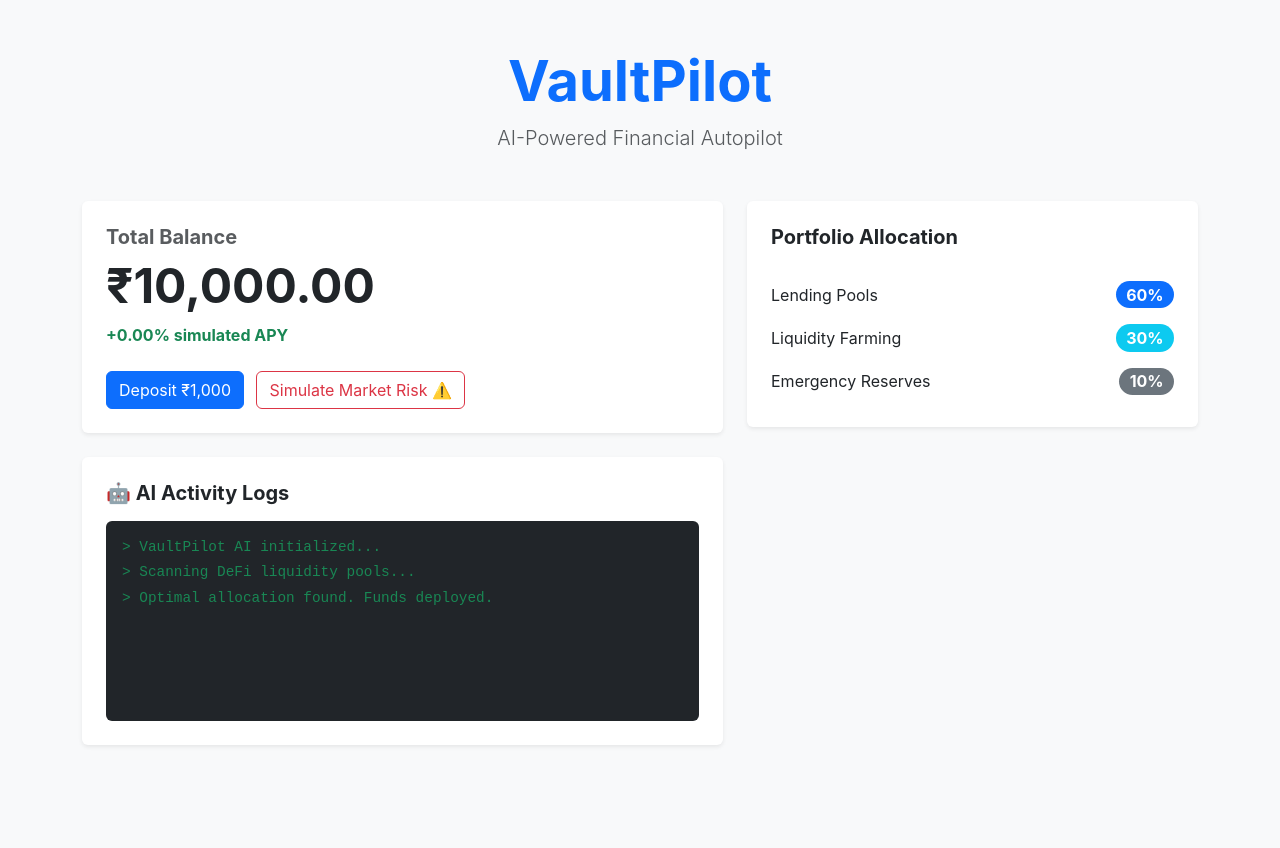
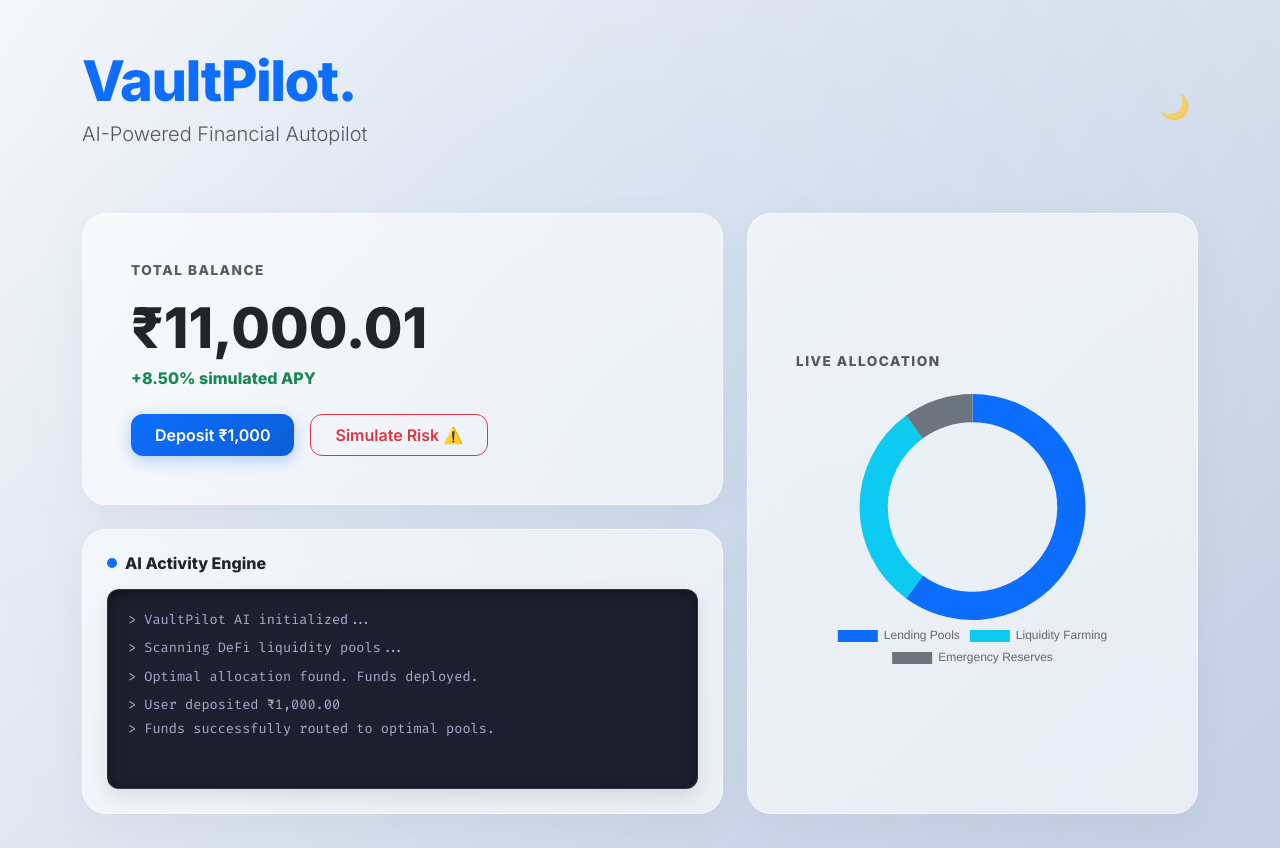
Before and after one commit to arkajctrl/VaultPilot-Simulation, a website: page index.html in a window 1280 px wide. Both pictures are taken after a click on the button "Deposit ₹1,000". Before the commit the page ends 800 px from the top, so only its background shows below. Drawn offline with nearby package versions, Linux system fonts and the light colour scheme.

Commit message:
Initial commit: VaultPilot Dark Mode

```diff
--- a/app.js
+++ b/app.js
@@ -0,0 +1,129 @@
+// VaultPilot - AI Frontend Linked to Gemini Backend
+
+let balance = 10000.00;
+let baseApy = 8.5;
+
+const balanceElement = document.getElementById('total-balance');
+const growthElement = document.getElementById('growth-rate');
+const aiLogsElement = document.getElementById('ai-logs');
+const depositBtn = document.getElementById('deposit-btn');
+const riskBtn = document.getElementById('risk-btn');
+const darkModeBtn = document.getElementById('dark-mode-toggle');
+
+// --- DARK MODE TOGGLE ---
+let isDark = false;
+
+darkModeBtn.addEventListener('click', () => {
+    isDark = !isDark;
+
+    // 1. Tell Bootstrap to switch themes
+    document.documentElement.setAttribute('data-bs-theme', isDark ? 'dark' : 'light');
+
+    // 2. Change the button icon
+    darkModeBtn.innerText = isDark ? '☀️' : '🌙';
+
+    // 3. Update Chart.js text colors so they stay readable
+    portfolioChart.options.plugins.legend.labels.color = isDark ? '#ffffff' : '#666';
+    portfolioChart.update();
+});
+
+// --- CHART.JS INITIALIZATION ---
+const ctx = document.getElementById('portfolioChart').getContext('2d');
+let portfolioChart = new Chart(ctx, {
+    type: 'doughnut',
+    data: {
+        labels: ['Lending Pools', 'Liquidity Farming', 'Emergency Reserves'],
+        datasets: [{
+            data: [60, 30, 10], // Starting allocation
+            backgroundColor: ['#0d6efd', '#0dcaf0', '#6c757d'], // Blue, Light Blue, Grey
+            borderWidth: 0
+        }]
+    },
+    options: {
+        responsive: true,
+        cutout: '75%', // Makes the ring thinner and more modern
+        plugins: {
+            legend: {
+                position: 'bottom',
+                labels: {
+                    color: '#666' // Default light mode color
+                }
+            }
+        }
+    }
+});
+
+function formatCurrency(amount) {
+    return '₹' + amount.toLocaleString('en-IN', { minimumFractionDigits: 2, maximumFractionDigits: 2 });
+}
+
+function addLog(message, isWarning = false) {
+    const p = document.createElement('p');
+    p.className = 'mb-1';
+    p.innerText = `> ${message}`;
+    if (isWarning) p.classList.add('text-warning');
+    aiLogsElement.appendChild(p);
+    aiLogsElement.scrollTop = aiLogsElement.scrollHeight;
+}
+
+function simulateGrowth() {
+    const growthAmount = balance * (baseApy / 100) / 365 / 24 / 60;
+    balance += growthAmount;
+    balanceElement.innerText = formatCurrency(balance);
+}
+
+balanceElement.innerText = formatCurrency(balance);
+growthElement.innerText = `+${baseApy.toFixed(2)}% simulated APY`;
+setInterval(simulateGrowth, 2000);
+
+depositBtn.addEventListener('click', () => {
+    balance += 1000;
+    balanceElement.innerText = formatCurrency(balance);
+    addLog("User deposited ₹1,000.00");
+    addLog("Funds successfully routed to optimal pools.");
+});
+
+// --- THE REAL AI CONNECTION ---
+riskBtn.addEventListener('click', async () => {
+    addLog("⚠️ ALERT: High volatility detected in Liquidity Farming pools!", true);
+    addLog("Contacting Gemini AI for emergency reallocation...", false);
+    riskBtn.disabled = true;
+
+    try {
+        const response = await fetch('http://localhost:3000/api/rebalance', {
+            method: 'POST',
+            headers: { 'Content-Type': 'application/json' },
+            body: JSON.stringify({ currentMarketState: "Massive drop in liquidity and high volatility in farming pools." })
+        });
+
+        if (!response.ok) throw new Error("Backend connection failed");
+
+        const aiDecision = await response.json();
+        addLog(aiDecision.explanation, true);
+
+        // --- UPDATE THE CHART SMOOTHLY ---
+        // 1. Change the numbers
+        portfolioChart.data.datasets[0].data = [
+            aiDecision.lending_pool,
+            aiDecision.liquidity_farming,
+            aiDecision.emergency_reserves
+        ];
+
+        // 2. Change the colors to show "Safety Mode" (Green, Red, Grey)
+        portfolioChart.data.datasets[0].backgroundColor = ['#198754', '#dc3545', '#6c757d'];
+
+        // 3. Trigger the animation
+        portfolioChart.update();
+
+        // Lower the APY safely
+        baseApy = 4.2;
+        growthElement.innerText = `+${baseApy.toFixed(2)}% simulated APY`;
+        growthElement.classList.replace('text-success', 'text-warning');
+
+    } catch (error) {
+        addLog("❌ API Error: Could not reach Gemini.", true);
+        console.error(error);
+    } finally {
+        riskBtn.disabled = false;
+    }
+});
--- a/index.html
+++ b/index.html
@@ -1,69 +1,71 @@
 <!DOCTYPE html>
-<html lang="en">
+<html lang="en" data-bs-theme="light">
 <head>
     <meta charset="UTF-8">
     <meta name="viewport" content="width=device-width, initial-scale=1.0">
     <title>VaultPilot | AI Financial Autopilot</title>
+    <link rel="preconnect" href="https://fonts.googleapis.com">
+    <link rel="preconnect" href="https://fonts.gstatic.com" crossorigin>
+    <link href="https://fonts.googleapis.com/css2?family=Fira+Code:wght@400;500&family=Inter:wght@300;400;600;800&display=swap" rel="stylesheet">
     <link href="https://cdn.jsdelivr.net/npm/bootstrap@5.3.0/dist/css/bootstrap.min.css" rel="stylesheet">
     <link rel="stylesheet" href="style.css">
 </head>
-<body class="bg-light">
-    <div class="container mt-5">
-        <header class="mb-5 text-center">
-            <h1 class="display-4 fw-bold text-primary">VaultPilot</h1>
-            <p class="lead text-muted">AI-Powered Financial Autopilot</p>
+<body>
+    <div class="bg-gradient-overlay"></div>
+
+    <div class="container mt-5 position-relative z-1">
+        <header class="mb-5 d-flex justify-content-between align-items-center">
+            <div>
+                <h1 class="display-4 fw-bolder text-primary tracking-tight mb-0">VaultPilot.</h1>
+                <p class="lead text-muted mt-1 fw-light">AI-Powered Financial Autopilot</p>
+            </div>
+            <button class="btn border-0 shadow-none p-2" id="dark-mode-toggle" title="Toggle Dark Mode" style="font-size: 1.5rem; background: transparent;">
+                🌙
+            </button>
         </header>
 
-        <div class="row">
+        <div class="row g-4">
             <div class="col-md-7">
-                <div class="card shadow-sm mb-4 border-0">
-                    <div class="card-body p-4">
-                        <h5 class="card-title text-muted fw-bold">Total Balance</h5>
-                        <h2 class="display-5 fw-bold" id="total-balance">₹10,000.00</h2>
-                        <p class="text-success fw-bold" id="growth-rate">+0.00% simulated APY</p>
-                        <div class="mt-4">
-                            <button class="btn btn-primary me-2" id="deposit-btn">Deposit ₹1,000</button>
-                            <button class="btn btn-outline-danger" id="risk-btn">Simulate Market Risk ⚠️</button>
+                <div class="card glass-card mb-4">
+                    <div class="card-body p-5">
+                        <h6 class="text-uppercase text-muted fw-bold tracking-wide mb-3">Total Balance</h6>
+                        <h2 class="display-4 fw-bolder mb-1" id="total-balance">₹10,000.00</h2>
+                        <p class="text-success fw-bold mb-4" id="growth-rate">+0.00% simulated APY</p>
+                        <div class="d-flex gap-3 mt-2">
+                            <button class="btn btn-primary btn-modern px-4 py-2" id="deposit-btn">Deposit ₹1,000</button>
+                            <button class="btn btn-outline-danger btn-modern px-4 py-2" id="risk-btn">Simulate Risk ⚠️</button>
                         </div>
                     </div>
                 </div>
 
-                <div class="card shadow-sm border-0">
+                <div class="card glass-card">
                     <div class="card-body p-4">
-                        <h5 class="card-title fw-bold">🤖 AI Activity Logs</h5>
-                        <div id="ai-logs" class="bg-dark text-success p-3 rounded mt-3" style="height: 200px; overflow-y: auto;">
-                            <p class="mb-1">> VaultPilot AI initialized...</p>
-                            <p class="mb-1">> Scanning DeFi liquidity pools...</p>
-                            <p class="mb-1">> Optimal allocation found. Funds deployed.</p>
+                        <h6 class="fw-bold mb-3 d-flex align-items-center gap-2">
+                            <span class="pulse-dot"></span> AI Activity Engine
+                        </h6>
+                        <div id="ai-logs" class="p-4 rounded-3" style="height: 200px; overflow-y: auto;">
+                            <p class="mb-2">> VaultPilot AI initialized...</p>
+                            <p class="mb-2">> Scanning DeFi liquidity pools...</p>
+                            <p class="mb-2">> Optimal allocation found. Funds deployed.</p>
                         </div>
                     </div>
                 </div>
             </div>
 
             <div class="col-md-5">
-                <div class="card shadow-sm border-0">
-                    <div class="card-body p-4">
-                        <h5 class="card-title fw-bold mb-4">Portfolio Allocation</h5>
-                        <ul class="list-group list-group-flush" id="allocation-list">
-                            <li class="list-group-item d-flex justify-content-between align-items-center border-0 px-0">
-                                Lending Pools
-                                <span class="badge bg-primary rounded-pill fs-6" id="alloc-lending">60%</span>
-                            </li>
-                            <li class="list-group-item d-flex justify-content-between align-items-center border-0 px-0">
-                                Liquidity Farming
-                                <span class="badge bg-info rounded-pill fs-6" id="alloc-farming">30%</span>
-                            </li>
-                            <li class="list-group-item d-flex justify-content-between align-items-center border-0 px-0">
-                                Emergency Reserves
-                                <span class="badge bg-secondary rounded-pill fs-6" id="alloc-reserves">10%</span>
-                            </li>
-                        </ul>
+                <div class="card glass-card h-100">
+                    <div class="card-body p-5 d-flex flex-column align-items-center justify-content-center">
+                        <h6 class="text-uppercase text-muted fw-bold tracking-wide mb-4 w-100 text-start">Live Allocation</h6>
+                        <div class="chart-container w-100 position-relative">
+                            <canvas id="portfolioChart" style="max-height: 280px;"></canvas>
+                        </div>
                     </div>
                 </div>
             </div>
         </div>
     </div>
 
+    <script src="https://cdn.jsdelivr.net/npm/chart.js"></script>
     <script src="app.js"></script>
 </body>
 </html>
--- a/style.css
+++ b/style.css
@@ -1,10 +1,138 @@
-
-#ai-logs p {
-    font-family: 'Courier New', Courier, monospace;
-    font-size: 0.9rem;
+/* --- GLOBAL TYPOGRAPHY & DESIGN --- */
+body {
+    font-family: 'Inter', sans-serif;
+    min-height: 100vh;
+    transition: background-color 0.5s ease;
+    overflow-x: hidden;
 }
 
+.tracking-tight { letter-spacing: -1.5px; }
+.tracking-wide { letter-spacing: 1.5px; font-size: 0.85rem;}
 
+/* --- DYNAMIC BACKGROUNDS --- */
 body {
-    font-family: -apple-system, BlinkMacSystemFont, "Segoe UI", Roboto, "Helvetica Neue", Arial, sans-serif;
+    background: linear-gradient(135deg, #f5f7fa 0%, #c3cfe2 100%);
 }
+
+[data-bs-theme="dark"] body {
+    background: linear-gradient(135deg, #0f172a 0%, #1e293b 100%);
+}
+
+/* Background animated orb/glow effect */
+.bg-gradient-overlay {
+    position: fixed;
+    top: -50%; left: -50%;
+    width: 200%; height: 200%;
+    background: radial-gradient(circle at 50% 50%, rgba(13, 110, 253, 0.05) 0%, transparent 50%);
+    z-index: 0;
+    pointer-events: none;
+}
+
+[data-bs-theme="dark"] .bg-gradient-overlay {
+    background: radial-gradient(circle at 50% 50%, rgba(13, 110, 253, 0.15) 0%, transparent 40%);
+}
+
+/* --- GLASSMORPHISM CARDS --- */
+.glass-card {
+    background: rgba(255, 255, 255, 0.6) !important;
+    backdrop-filter: blur(16px);
+    -webkit-backdrop-filter: blur(16px);
+    border: 1px solid rgba(255, 255, 255, 0.5) !important;
+    border-radius: 24px !important;
+    box-shadow: 0 10px 40px rgba(0, 0, 0, 0.04) !important;
+    transition: transform 0.3s cubic-bezier(0.175, 0.885, 0.32, 1.275), box-shadow 0.3s ease;
+}
+
+.glass-card:hover {
+    transform: translateY(-5px);
+    box-shadow: 0 20px 50px rgba(0, 0, 0, 0.08) !important;
+}
+
+/* Dark Mode Glass */
+[data-bs-theme="dark"] .glass-card {
+    background: rgba(30, 41, 59, 0.6) !important;
+    border: 1px solid rgba(255, 255, 255, 0.08) !important;
+    box-shadow: 0 10px 40px rgba(0, 0, 0, 0.3) !important;
+}
+
+/* --- MODERN BUTTONS --- */
+.btn-modern {
+    border-radius: 12px;
+    font-weight: 600;
+    transition: all 0.2s ease;
+}
+
+.btn-primary.btn-modern {
+    background: linear-gradient(135deg, #0d6efd, #0b5ed7);
+    border: none;
+    box-shadow: 0 4px 15px rgba(13, 110, 253, 0.3);
+}
+
+.btn-modern:hover {
+    transform: translateY(-2px) scale(1.02);
+}
+
+.btn-modern:active {
+    transform: translateY(1px);
+}
+
+/* Minimalist Dark Mode Button */
+#dark-mode-toggle {
+    transition: transform 0.3s cubic-bezier(0.175, 0.885, 0.32, 1.275);
+    opacity: 0.7;
+}
+
+#dark-mode-toggle:hover {
+    transform: scale(1.2) rotate(-15deg);
+    opacity: 1;
+}
+
+/* --- SLEEK IDE TERMINAL (Modern Developer Console) --- */
+#ai-logs {
+    background: #1e1e2e !important; /* Premium dark IDE background */
+    border: 1px solid rgba(255, 255, 255, 0.08);
+    border-radius: 12px !important;
+    box-shadow: inset 0 2px 15px rgba(0,0,0,0.4), 0 8px 20px rgba(0,0,0,0.1);
+    padding: 1.25rem !important;
+}
+
+[data-bs-theme="dark"] #ai-logs {
+    background: #0f111a !important; /* Even deeper in dark mode */
+    border: 1px solid rgba(255, 255, 255, 0.04);
+}
+
+/* Individual Log Entries */
+#ai-logs p {
+    font-family: 'Fira Code', Consolas, Monaco, 'Courier New', Courier, monospace;
+    font-size: 0.85rem;
+    color: #a6accd; /* Soft, modern IDE text color instead of glaring neon */
+    margin-bottom: 8px;
+    line-height: 1.5;
+    background: transparent;
+    border: none;
+    padding: 0;
+}
+
+/* Warning Logs (Dynamic Risk Alerts) */
+#ai-logs p.text-warning {
+    color: #ffcb6b !important; /* Soft yellow/orange for warnings */
+    background: rgba(255, 203, 107, 0.1);
+    padding: 4px 8px;
+    border-radius: 4px;
+    border-left: 2px solid #ffcb6b; /* Keeps a tiny accent so it pops out in the code stream */
+}
+
+/* Pulse animation for the AI title */
+.pulse-dot {
+    display: inline-block;
+    width: 10px; height: 10px;
+    background-color: #0d6efd;
+    border-radius: 50%;
+    animation: pulse 2s infinite;
+}
+
+@keyframes pulse {
+    0% { box-shadow: 0 0 0 0 rgba(13, 110, 253, 0.7); }
+    70% { box-shadow: 0 0 0 10px rgba(13, 110, 253, 0); }
+    100% { box-shadow: 0 0 0 0 rgba(13, 110, 253, 0); }
+}
```
Also changed, not shown: landing.html (added, +86 -0 lines), package.json (added, +27 -0 lines), server.js (added, +53 -0 lines), style-landing.css (added, +68 -0 lines), 2 other files.
